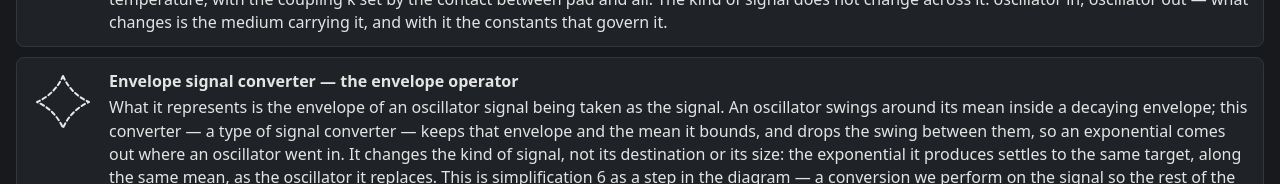
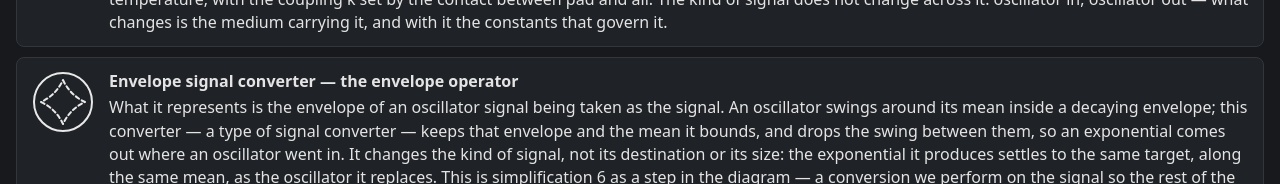
Before and after one commit to BrodyAcquilano/Ecology-Block-Diagrams, a React (Vite) app: page / in a window 1280 px wide. Both pictures are taken after a click on the button "Symbols". Shown: the part 597-781 px from the top of the page. Built offline with nearby package versions, Linux system fonts and the light colour scheme.

Commit message:
Envelope converter: dashed diamond inside a circle like the other symbols

```diff
--- a/src/tabs/Symbols.tsx
+++ b/src/tabs/Symbols.tsx
@@ -8,12 +8,10 @@ import symbols from "../data/symbols.json";
 
 const INK = "#e8e8e8";
 
-function Glyph({ circle = true, children }: { circle?: boolean; children: ReactNode }) {
+function Glyph({ children }: { children: ReactNode }) {
   return (
     <svg viewBox="0 0 64 64" width="64" height="64" aria-hidden="true">
-      {circle && (
-        <circle cx="32" cy="32" r="29" fill="none" stroke={INK} strokeWidth="2" />
-      )}
+      <circle cx="32" cy="32" r="29" fill="none" stroke={INK} strokeWidth="2" />
       <g fill="none" stroke={INK} strokeWidth="2" strokeLinecap="round" strokeLinejoin="round">
         {children}
       </g>
@@ -40,6 +38,14 @@ const GLYPHS: Record<string, ReactNode> = {
       <line x1="26.4" y1="50.4" x2="50.4" y2="26.4" />
       <line x1="13.6" y1="37.6" x2="37.6" y2="13.6" />
     </>
+  ),
+  // Envelope converter — a dashed diamond with its sides caved in,
+  // inside a circle like every other symbol
+  envelope: (
+    <path
+      d="M32 10 Q 39 25, 54 32 Q 39 39, 32 54 Q 25 39, 10 32 Q 25 25, 32 10 Z"
+      strokeDasharray="4 3"
+    />
   ),
   mixer: (
     <>
@@ -70,11 +76,6 @@ const GLYPHS: Record<string, ReactNode> = {
   constant: <line x1="3" y1="32" x2="61" y2="32" />,
 };
 
-// The envelope converter is the dashed diamond itself, not a circle.
-const NO_CIRCLE: Record<string, boolean> = { envelope: true };
-const ENVELOPE_PATH =
-  "M32 6 Q 40 24, 58 32 Q 40 40, 32 58 Q 24 40, 6 32 Q 24 24, 32 6 Z";
-
 type Sym = {
   kind: string;
   name: string;
@@ -103,13 +104,7 @@ export function Symbols() {
               .map((s) => (
                 <div className="symbol-row" key={s.kind}>
                   <div className="symbol-glyph">
-                    <Glyph circle={!NO_CIRCLE[s.kind]}>
-                      {s.kind === "envelope" ? (
-                        <path d={ENVELOPE_PATH} strokeDasharray="4 3" />
-                      ) : (
-                        GLYPHS[s.kind] ?? null
-                      )}
-                    </Glyph>
+                    <Glyph>{GLYPHS[s.kind] ?? null}</Glyph>
                   </div>
                   <div>
                     <div className="symbol-name">{s.name}</div>
```
